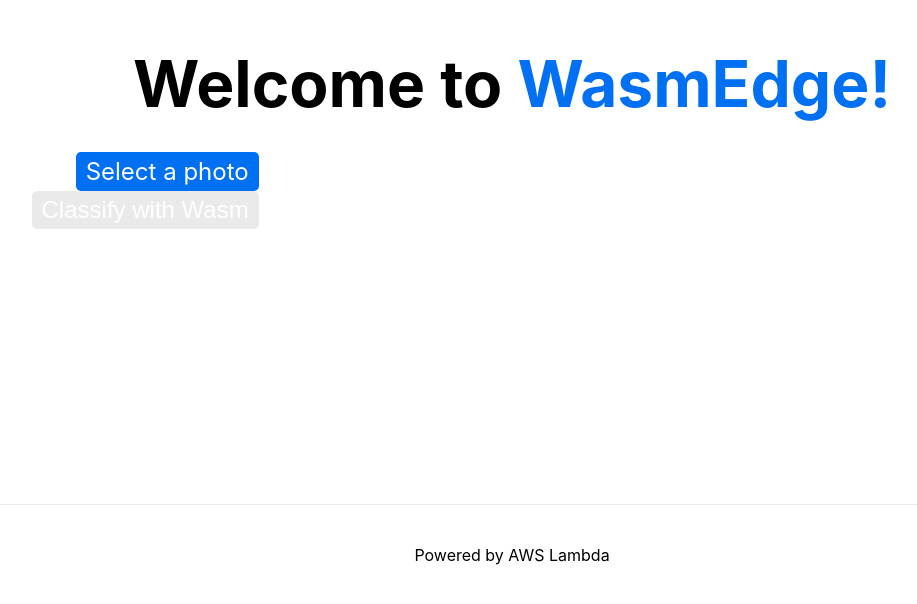
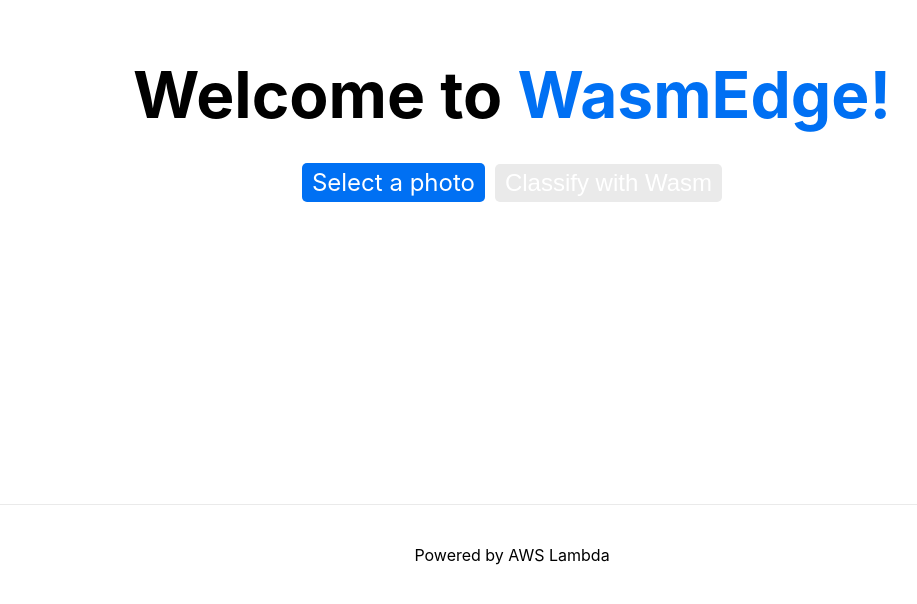
Before and after one commit to second-state/aws-lambda-wasm-runtime, a Next.js app: page /aws-lambda-wasm-runtime/ in a window 1280 px wide. Shown: the part 196-800 px from the top of the page, without its empty margins (128-1045 px from the left). Built offline with nearby package versions, Linux system fonts and the light colour scheme.

Commit message:
Correct style errors

```diff
--- a/styles/Home.module.css
+++ b/styles/Home.module.css
@@ -89,25 +89,11 @@
 
 .operating {
   margin: 2rem 0;
-  display: flex;
-  justify-content: center;
-  align-items: flex-start;
-  width: 100%;
 }
 
 .operating > div {
   width: 100%;
-  display: flex;
-  flex-direction: column;
-  justify-content: flex-start;
-  align-items: flex-end;
-  margin-right: 2rem;
-
-}
-
-.operating > div:last-child {
-  align-items: flex-start;
-  margin-left: 2rem;
+  text-align: center;
 }
 
 .operating button {
@@ -116,6 +102,7 @@
   border-radius: 5px;
   color: white;
   padding: 5px 10px;
+  margin-left: 10px;
   cursor: pointer;
   border: 0;
 }
@@ -147,5 +134,15 @@
 }
 
 .thumb img {
-  max-width: 100%;
+  max-width: 800px;
 }
+
+.infer {
+  margin: 1rem 0;
+  font-size: 1.2rem;
+}
+
+.infer a {
+  color: #1f6bc3;
+  text-decoration: underline;
+}
```
